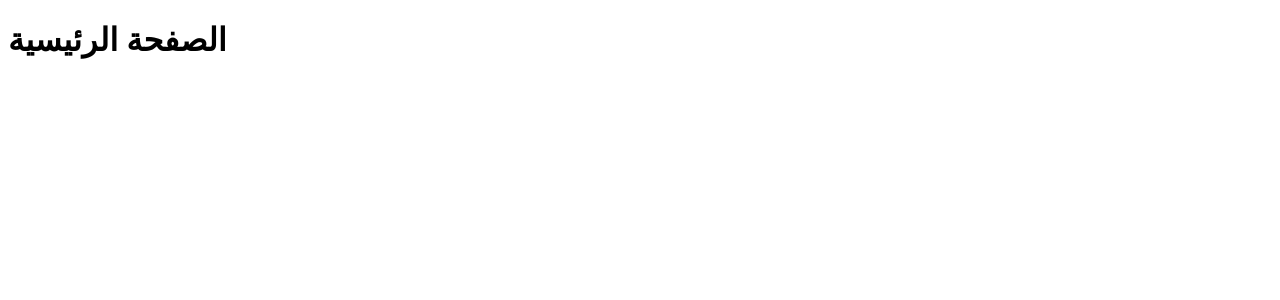
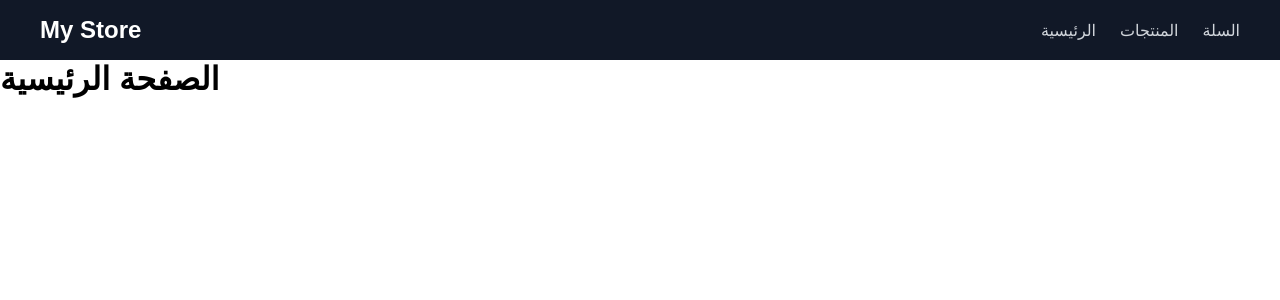
Before and after one commit to 2rawan/newproject, a React (Vite) app: page / in a window 1280 px wide. Shown: the top 300 px of the page. Built offline with nearby package versions, Linux system fonts and the light colour scheme.

Commit message:
Add Navbar and global styles

```diff
--- a/src/App.jsx
+++ b/src/App.jsx
@@ -1,11 +1,15 @@
 import { Routes, Route } from 'react-router-dom'
+import Navbar from './components/Navbar'
 import Home from './pages/Home'
 
 function App() {
   return (
-    <Routes>
-      <Route path="/" element={<Home />} />
-    </Routes>
+    <>
+      <Navbar />
+      <Routes>
+        <Route path="/" element={<Home />} />
+      </Routes>
+    </>
   )
 }
 
--- /dev/null
+++ b/src/components/Navbar.css
@@ -0,0 +1,31 @@
+.navbar {
+  display: flex;
+  justify-content: space-between;
+  align-items: center;
+  padding: 16px 40px;
+  background-color: #111827;
+}
+
+.navbar-logo {
+  color: #ffffff;
+  font-size: 24px;
+  font-weight: bold;
+  text-decoration: none;
+}
+
+.navbar-links {
+  display: flex;
+  gap: 24px;
+  list-style: none;
+  margin: 0;
+  padding: 0;
+}
+
+.navbar-links a {
+  color: #d1d5db;
+  text-decoration: none;
+}
+
+.navbar-links a:hover {
+  color: #ffffff;
+}
--- /dev/null
+++ b/src/components/Navbar.jsx
@@ -0,0 +1,18 @@
+import { Link } from 'react-router-dom'
+import './Navbar.css'
+
+function Navbar() {
+  return (
+    <nav className="navbar">
+      <Link to="/" className="navbar-logo">My Store</Link>
+
+      <ul className="navbar-links">
+        <li><Link to="/">الرئيسية</Link></li>
+        <li><Link to="/products">المنتجات</Link></li>
+        <li><Link to="/cart">السلة</Link></li>
+      </ul>
+    </nav>
+  )
+}
+
+export default Navbar
--- a/src/index.css
+++ b/src/index.css
@@ -0,0 +1,9 @@
+* {
+  margin: 0;
+  padding: 0;
+  box-sizing: border-box;
+}
+
+body {
+  font-family: Arial, sans-serif;
+}
```
